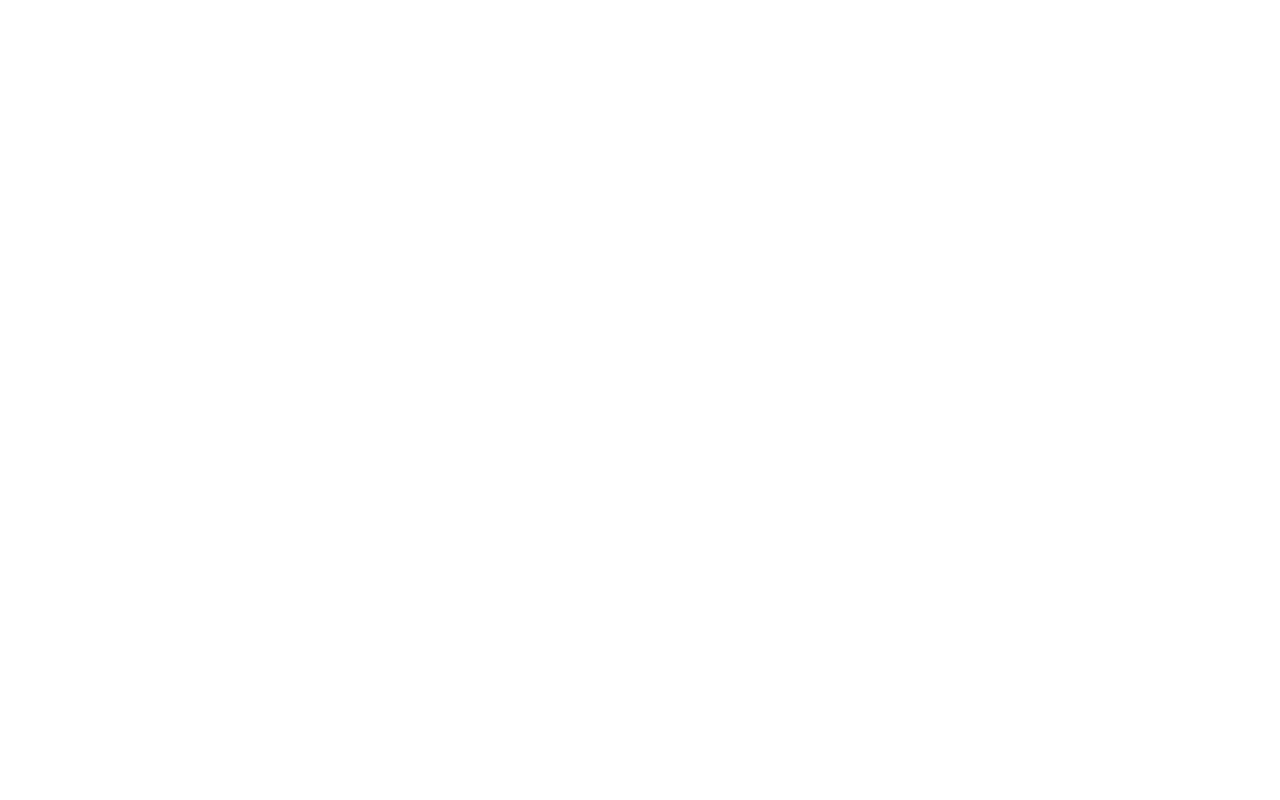
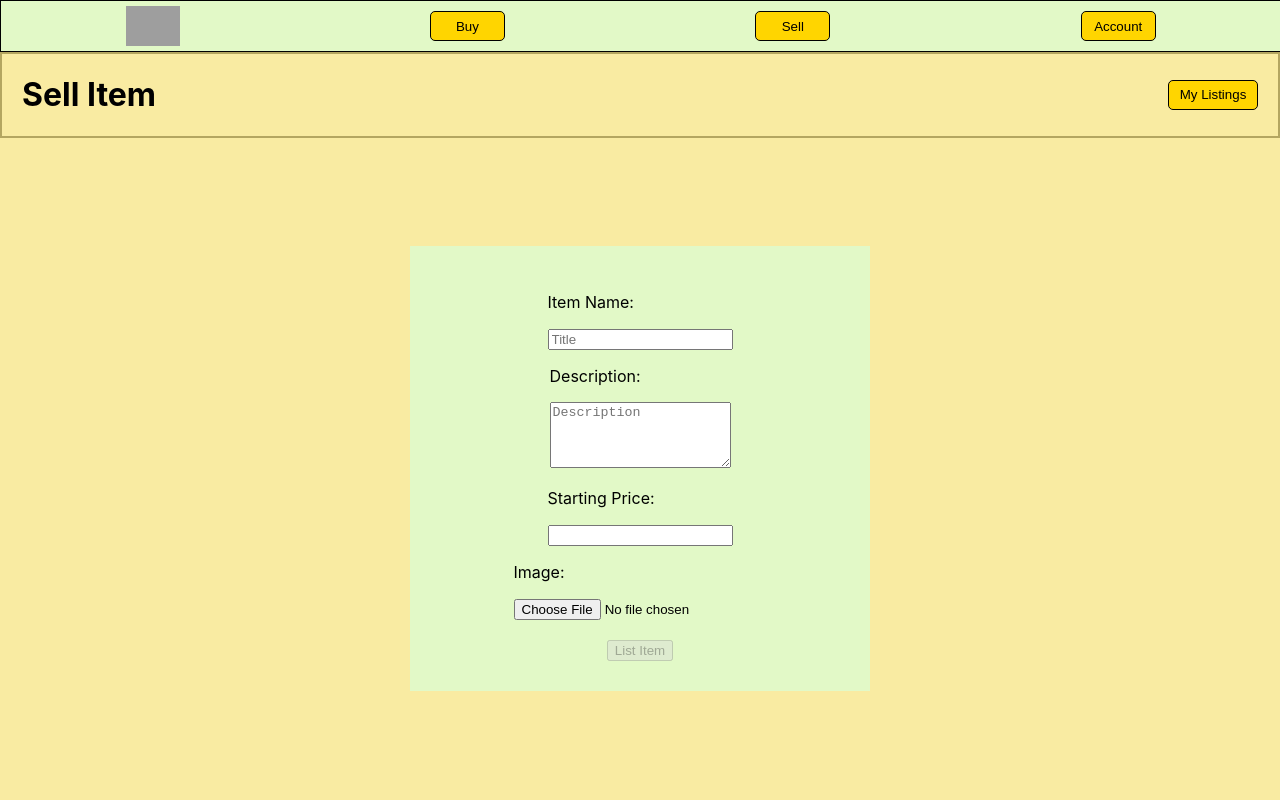
Before and after one commit to JacobWingstrom/Ecommerce, a React app: page /SellPage in a window 1280 px wide. Before the commit this address had no page. Built offline with nearby package versions, Linux system fonts and the light colour scheme; grey boxes are pictures that could not be loaded.

Commit message:
Adding SellPage

```diff
--- a/src/Context/AuthContext.js
+++ b/src/Context/AuthContext.js
@@ -4,11 +4,15 @@
 
 export default function AuthProvider({ children }) {
     const [user, setUser] = useState(null);
+    const [token, setToken] = useState(null);
 
-    const login = (userData) => setUser(userData);
+    const login = (userData, userToken) => {
+        setUser(userData);
+        setToken(userToken);
+    }
 
     return (
-        <AuthContext.Provider value = {{ user, login }}>
+        <AuthContext.Provider value = {{ user, token, login }}>
             {children}
         </AuthContext.Provider>
     );
--- a/src/Scripts/App.js
+++ b/src/Scripts/App.js
@@ -1,20 +1,20 @@
 import '../Sheets/App.css';
 import { BrowserRouter, Routes, Route } from 'react-router-dom'
-import SignInOrUp from './SignInOrUp.js';
 import SignIn from './SignIn.js';
 import SignUp from './SignUp.js';
 import AuthProvider from '../Context/AuthContext.js'
 import MainPage from './MainPage.js';
+import SellPage from './SellPage.js';
 
 function App() {
   return (
     <AuthProvider>
       <BrowserRouter>
         <Routes>
-          <Route path="/" element={<SignInOrUp />} />
-          <Route path="/SignIn" element={<SignIn />} />
+          <Route path="/" element={<SignIn />} />
           <Route path="/SignUp" element={<SignUp />} />
           <Route path="/MainPage" element={<MainPage />} />
+          <Route path="/SellPage" element={<SellPage />} />
         </Routes>
       </BrowserRouter>
     </AuthProvider>
--- a/src/Scripts/SellPage.js
+++ b/src/Scripts/SellPage.js
@@ -1,3 +1,92 @@
+import '../Sheets/SellPage.css'
+import Header from "./Header.js"
+import { useNavigate } from "react-router-dom";
+import { useState } from "react";
+import { useAuth } from '../Context/AuthContext.js'
+function SellPageHeader() {
+    const navigate = useNavigate();
+
+    return (
+        <div id="SellPage-header">
+            <h1>Sell Item</h1>
+            <button id="SellPage-Button" onClick={ () => navigate('/AccountPage')}>My Listings</button>
+        </div>
+    );
+}
+
+async function listItem(data, token) {
+
+    const response = await fetch('http://localhost:8080/createListing', {
+        method: 'POST',
+        headers: { 'Authorization': `Bearer ${token}` },
+        body: data
+    });
+
+    if (!response.ok) throw new Error("Listing Failed");
+    return response.json();
+}
+
+function SellPageBody() {
+    const [title, setTitle] = useState('')
+    const [description, setDescription] = useState('')
+    const [price, setPrice] = useState('')
+    const [image, setImage] = useState(null)
+    const [error, setError] = useState('')
+
+    const navigate = useNavigate();
+    const { token } = useAuth();
+
+    const handleSubmit = async e => {
+        e.preventDefault();
+        try{
+            const data = new FormData();
+            data.append('title', title);
+            data.append('price', price);
+            data.append('description', description);
+            data.append('image', image);
+
+            await listItem(data, token);
+
+            navigate('/AccountPage')
+        } catch {
+            setError('Invalid Listing');
+        }
+    }
+
+    return (
+        <div id="SellPage-body">
+            <form onSubmit={handleSubmit}>
+                {error && <p id="SellPage-error" style={{color: 'red'}}>{error}</p>}
+                <label>
+                    <p>Item Name:</p>
+                    <input type="text" name="itemName" onChange={ e => setTitle(e.target.value) } placeholder="Title" />
+                </label>
+                <label>
+                    <p>Description:</p>
+                    <textarea name="description" onChange={ e => setDescription(e.target.value) } placeholder="Description" rows={4}/>
+                </label>
+                <label>
+                    <p>Starting Price:</p>
+                    <input type="number" name="price" onChange={ e => setPrice(e.target.value) } />
+                </label>
+                <label>
+                    <p>Image:</p>
+                    <input type="file" accept="image/*" onChange={ e => setImage(e.target.files[0])} />
+                </label>
+                <br />
+
+                <input type="submit" value="List Item" disabled={!title || !description || !price || !image}/>
+            </form>
+        </div>
+    );
+}
+
 export default function SellPage() {
-    return(<h1>sfda</h1>)
+    return (
+        <div id="SellPage">
+            <Header />
+            <SellPageHeader />
+            <SellPageBody />
+        </div>
+    )
 }
--- a/src/Scripts/SignIn.js
+++ b/src/Scripts/SignIn.js
@@ -13,7 +13,7 @@
     body: JSON.stringify(credentials)
   });
 
-  //if (!response.ok) throw new Error("Invalid Credentials");
+  if (!response.ok) throw new Error("Invalid Credentials");
   return response.json();
 }
 
@@ -28,11 +28,11 @@
         e.preventDefault();
         setError('');
         try {
-            const user = await signInUser({
+            const data = await signInUser({
                 username,
                 password
             });
-            login(user);
+            login(data.user, data.token);
             navigate('/MainPage');
         } catch {
             setError('Invalid Login Credentials');
--- a/src/Scripts/SignInOrUp.js
+++ /dev/null
@@ -1,13 +0,0 @@
-import '../Sheets/SignInOrUp.css'
-import { useNavigate } from 'react-router-dom';
-
-
-export default function SignInOrUp(){
-    const navigate = useNavigate();
-    return(
-        <div className="SignInOrUp-Buttons">
-            <button onClick={() => navigate('/SignIn')}>Sign in to Account</button>
-            <button onClick={() => navigate('/SignUp')}>Sign up for Account</button>
-        </div>
-    );
-}
--- a/src/Sheets/Header.css
+++ b/src/Sheets/Header.css
@@ -7,6 +7,7 @@
     display: flex;
     align-items: center;
     justify-content: space-around;
+    border: 1px solid black;
 }
 
 button {
--- /dev/null
+++ b/src/Sheets/SellPage.css
@@ -0,0 +1,37 @@
+#SellPage-header{
+    background-color: rgb(249, 235, 162);
+    display: flex;
+    align-items: center;
+    justify-content: space-between;
+    width: 100%;
+    box-sizing: border-box;
+    padding: 0 20px;
+    border:  2px rgb(180, 166, 97) solid;
+}
+
+#SellPage-Button{
+    width: 90px;
+}
+
+#SellPage-body{
+    position: absolute;
+    height: calc(100% - 138px);
+    width: 100%;
+    background-color: rgb(249, 235, 162);
+
+    display: flex;
+    justify-content: center;
+    align-items: center;
+}
+
+form{
+    background-color: rgb(226, 249, 199);
+
+    display: flex;
+    flex-direction: column;
+    align-items: center;
+
+    padding: 30px;
+    max-width: 400px;
+    width: 100%;
+}
```
Also changed, not shown: src/Sheets/SignInOrUp.css (deleted).
